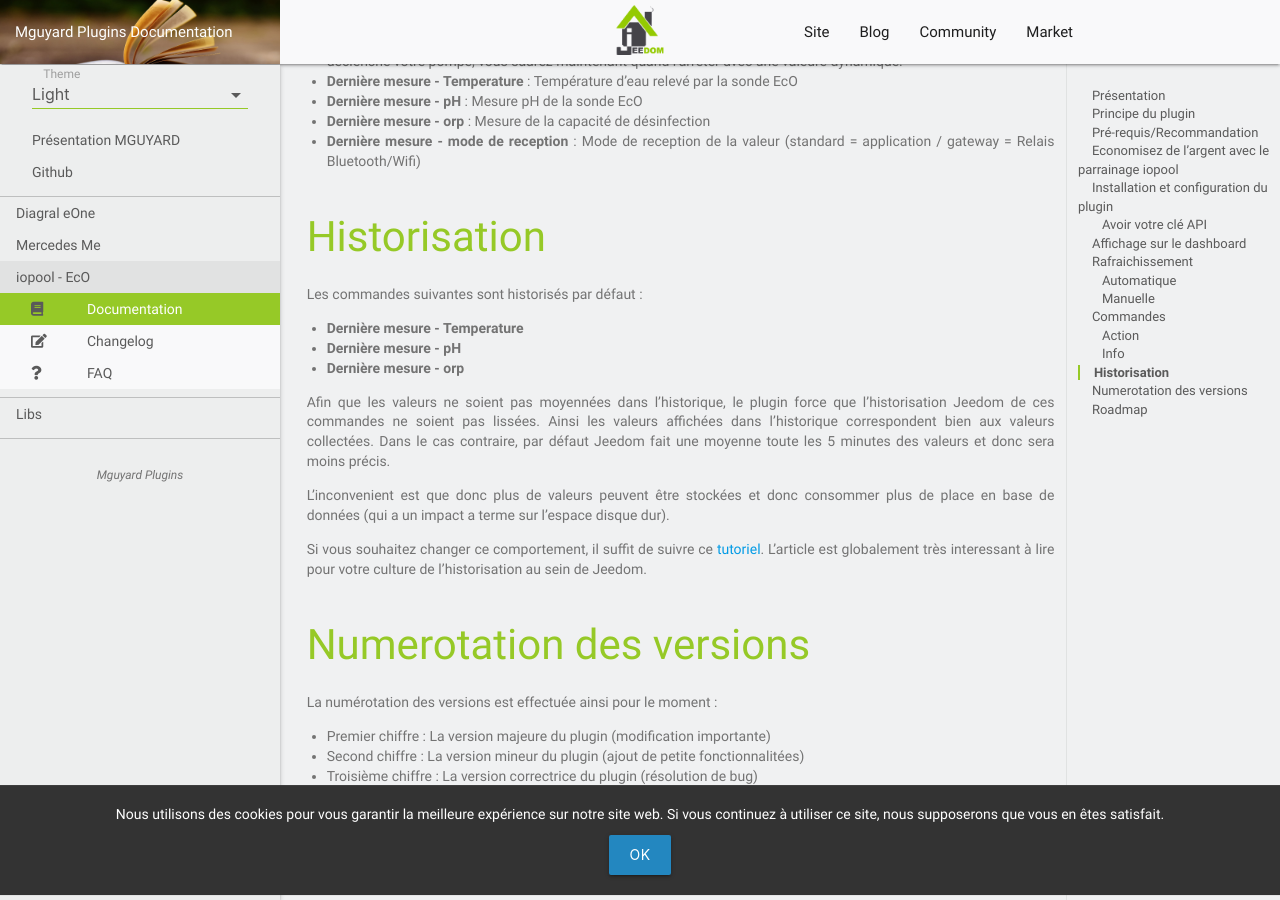
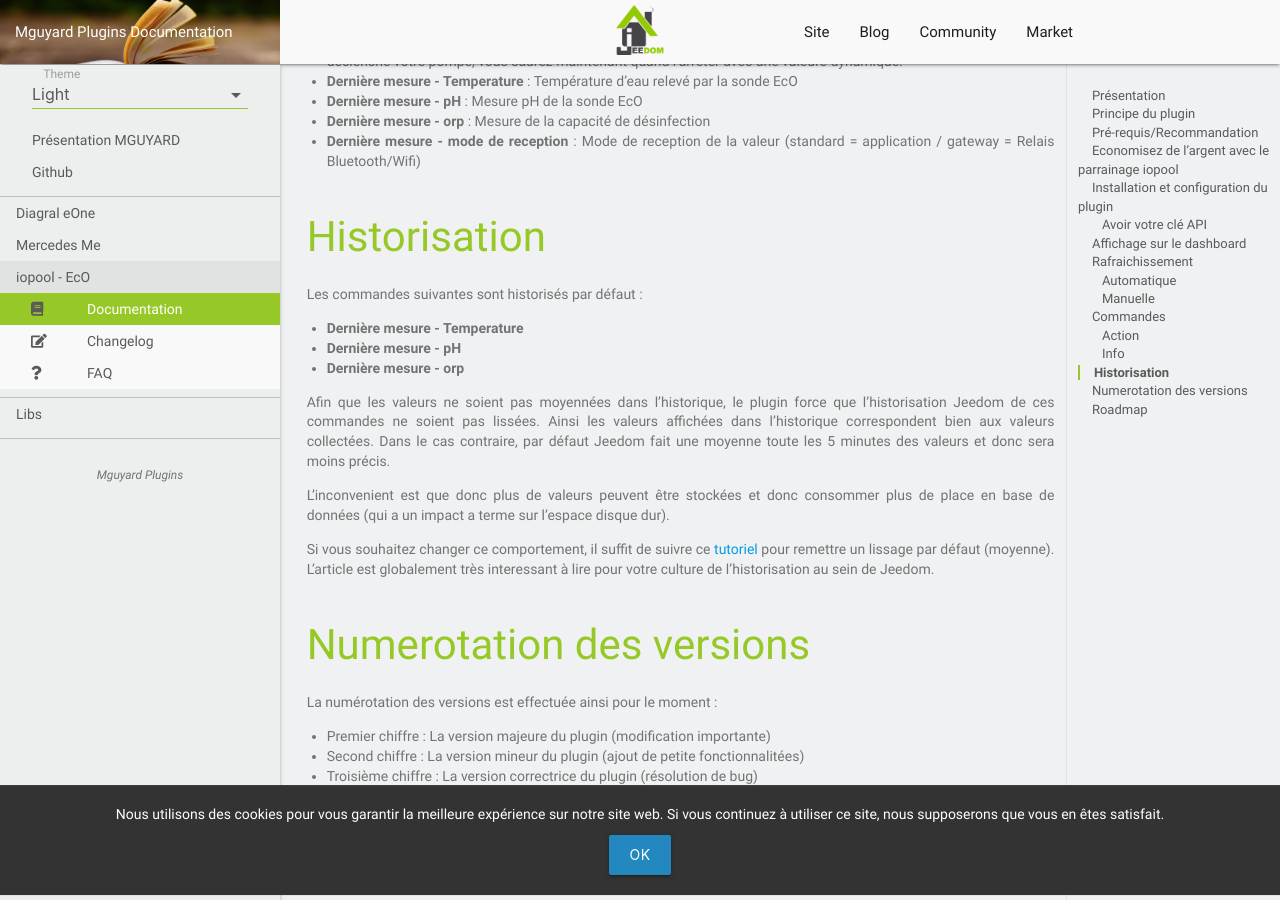
Before and after one commit to mguyard/Jeedom-Documentations, a Jekyll site: the page built from fr_FR/iopool_EcO/documentation.md, in a window 1280 px wide and 900 px high, scrolled down 4823 px. Built offline with Jekyll 4.4.1, drawn with Linux system fonts in a browser that asks for light colours; our own code applies the rules of GitHub Pages for plain Markdown files.

Commit message:
Correction doc iopool_EcO

```diff
--- a/fr_FR/iopool_EcO/documentation.md
+++ b/fr_FR/iopool_EcO/documentation.md
@@ -105,7 +105,7 @@
 
 L'inconvenient est que donc plus de valeurs peuvent être stockées et donc consommer plus de place en base de données (qui a un impact a terme sur l'espace disque dur).
 
-Si vous souhaitez changer ce comportement, il suffit de suivre ce [tutoriel](https://jeedomiser.fr/article/historiser-vos-commandes/#Mode_de_lissage). L'article est globalement très interessant à lire pour votre culture de l'historisation au sein de Jeedom.
+Si vous souhaitez changer ce comportement, il suffit de suivre ce [tutoriel](https://jeedomiser.fr/article/historiser-vos-commandes/#Mode_de_lissage) pour remettre un lissage par défaut (moyenne). L'article est globalement très interessant à lire pour votre culture de l'historisation au sein de Jeedom.
 
 # Numerotation des versions
 
```
